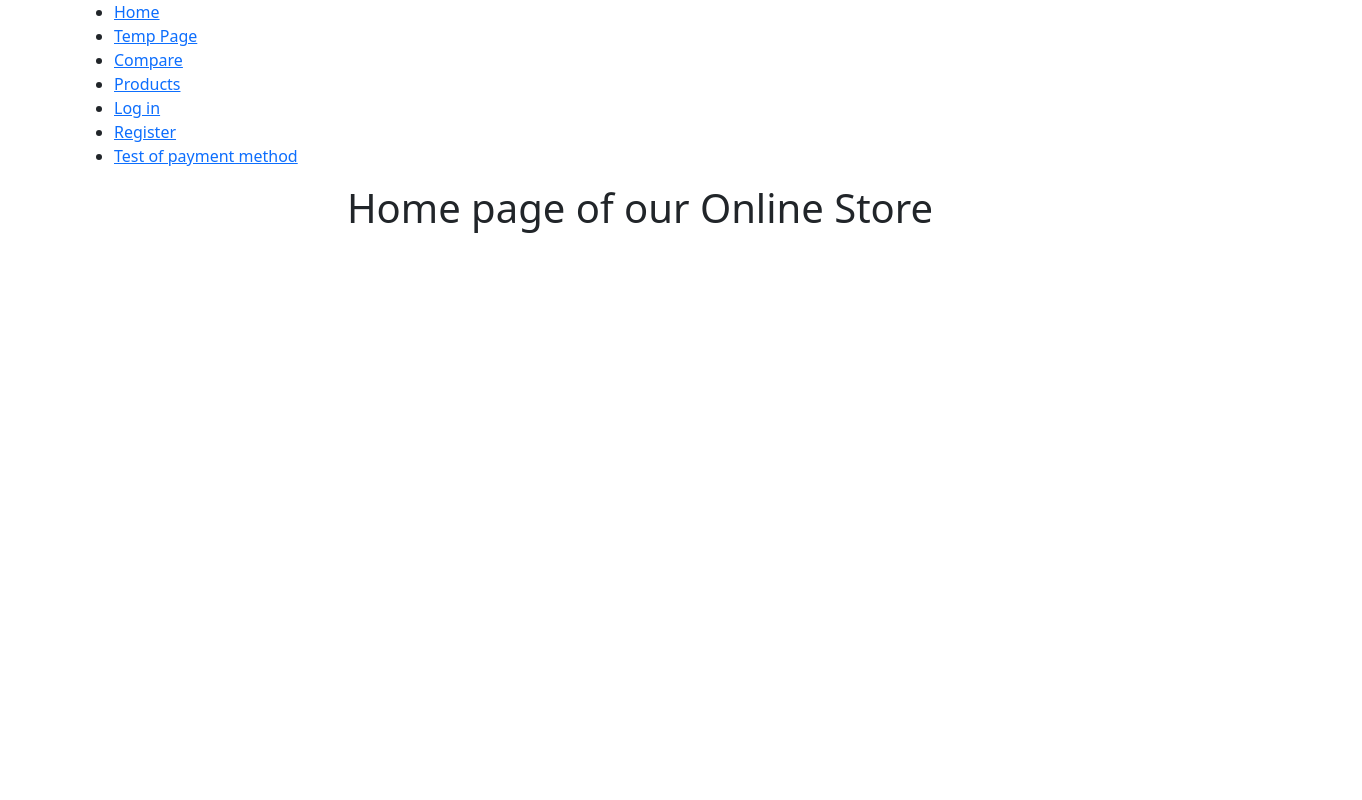
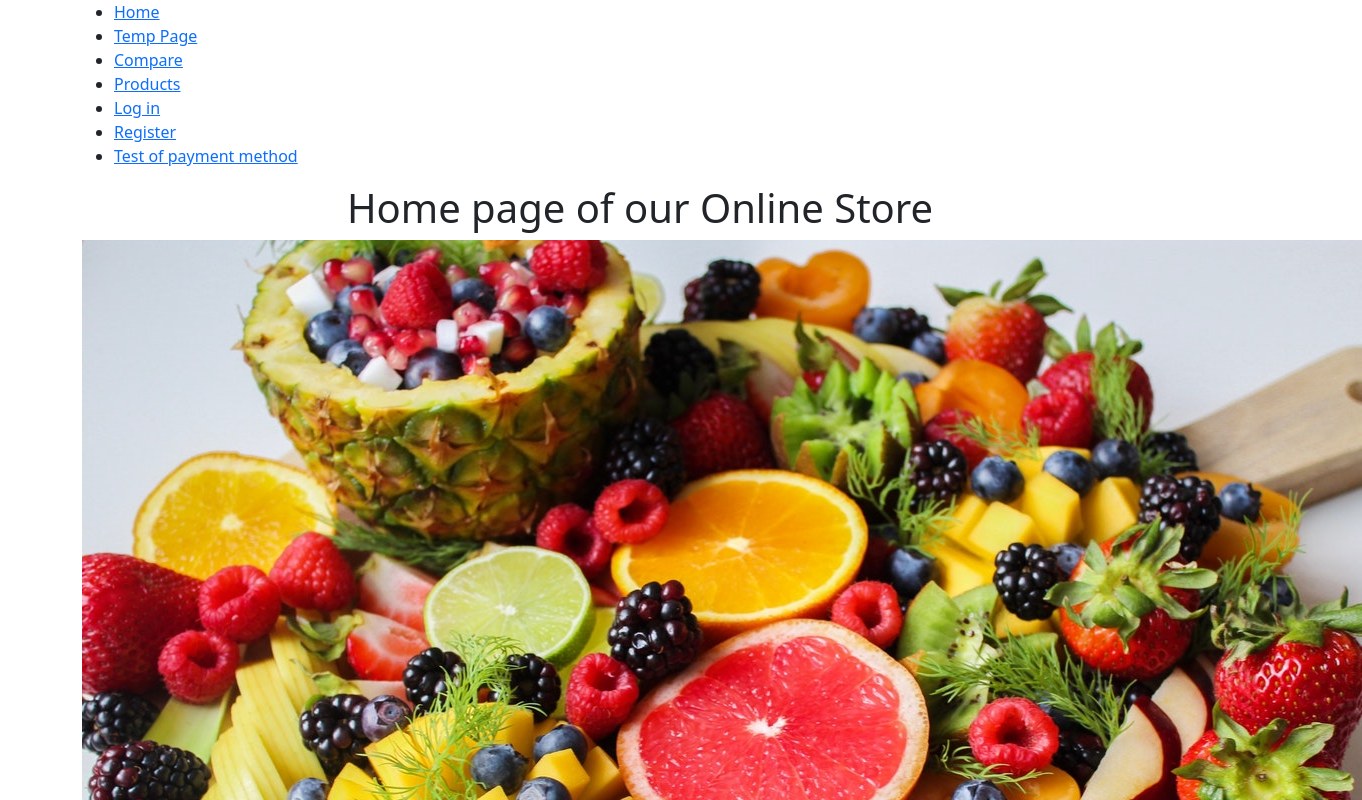
Before and after one commit to shafiUWL/Online-Store, a React (Create React App) app: page / in a window 1280 px wide. Shown: the top 800 px of the page, 1362 px wide, since content can reach past the window. Built offline with nearby package versions, Linux system fonts and the light colour scheme.

Commit message:
I added a picture to the homepage
picture of fruit

```diff
--- a/src/Pages/Home.js
+++ b/src/Pages/Home.js
@@ -1,9 +1,10 @@
 import React from 'react'
-
+import fruit from './fruit.jpg'
 export default function home (){
     return (
         <div>
             <h1>Home page of our Online Store</h1>
+            <img src={fruit} alt ="Fruit"/>
         </div>
     )
 }
```
Also changed, not shown: src/Pages/fruit.jpg (added).
